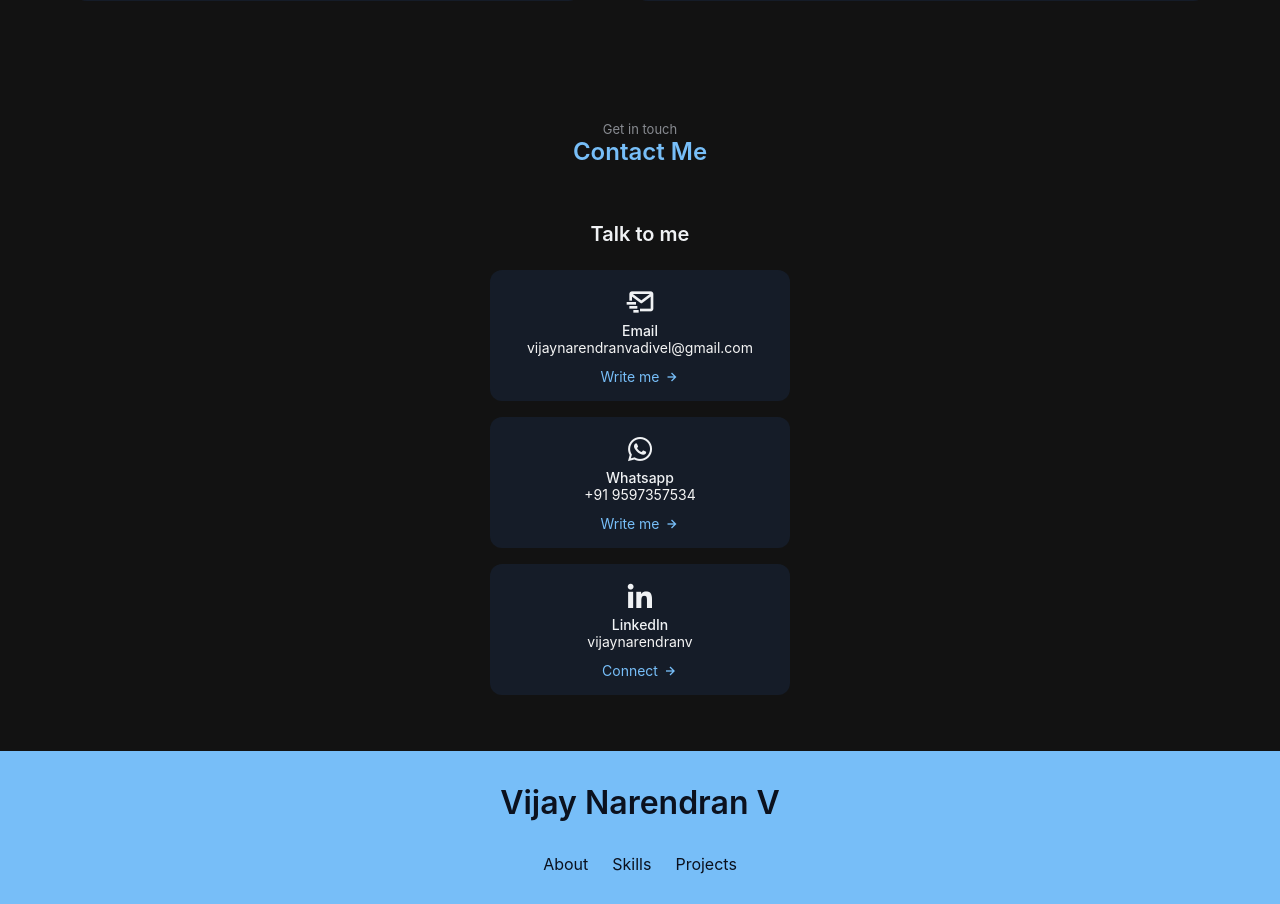
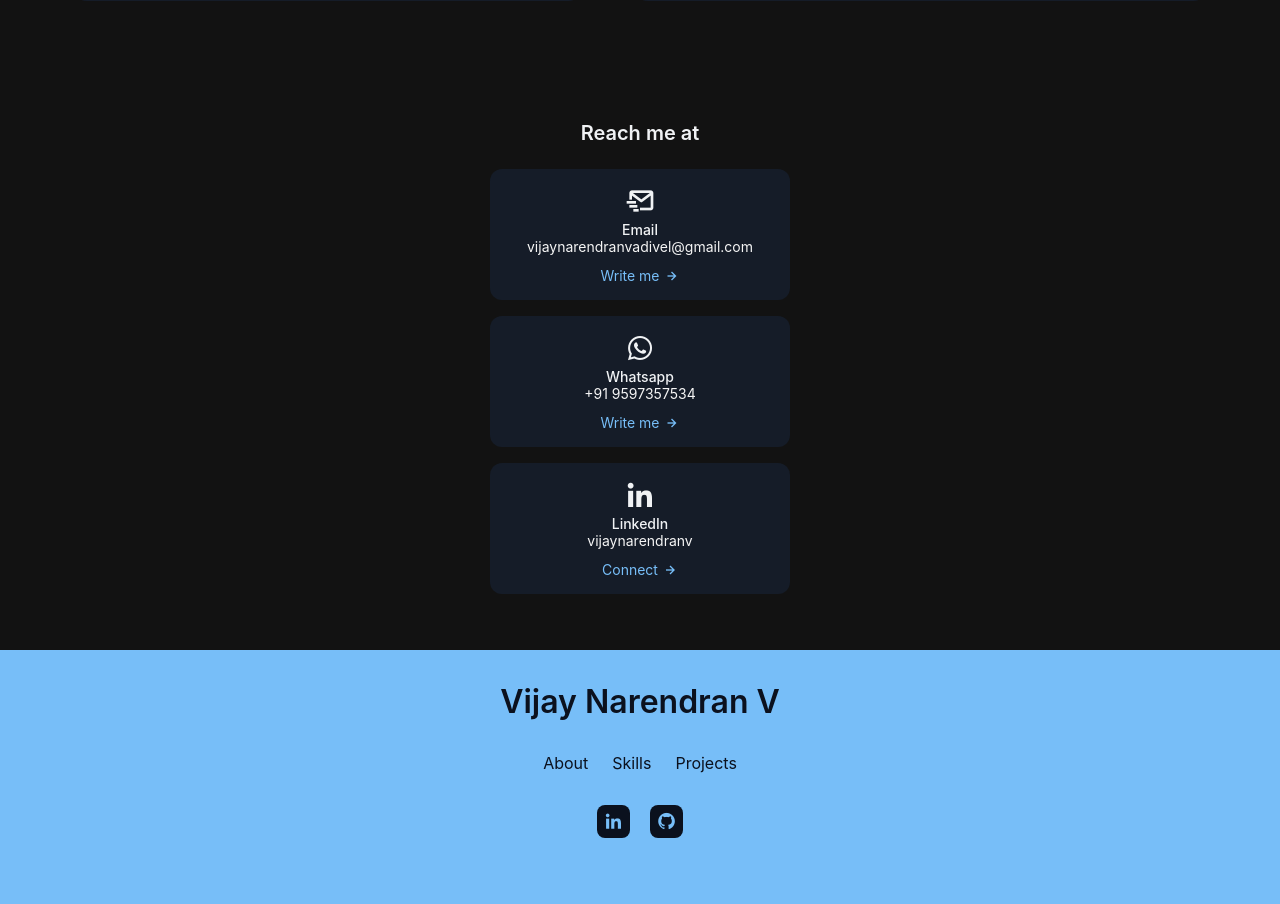
Before and after one commit to vijaynarendranv/my-portfolio, a React (Create React App) app: page / in a window 1280 px wide. Shown: the part 3343-4247 px from the top of the page. Built offline with nearby package versions, Linux system fonts and the light colour scheme.

Commit message:
reach me at

```diff
--- a/src/components/Contact.jsx
+++ b/src/components/Contact.jsx
@@ -10,12 +10,11 @@ const Contact = () => {
 
   return (
     <section className="contact section" id="contact">
-      <span className="section__subtitle">Get in touch</span>
-      <h2 className="section__title">Contact Me</h2>
+
 
 
         <div className="contact__content">
-          <h3 className="contact__title">Talk to me</h3>
+          <h3 className="contact__title">Reach me at</h3>
 
           <div className="contact__info">
             <div className="contact__card">
```
